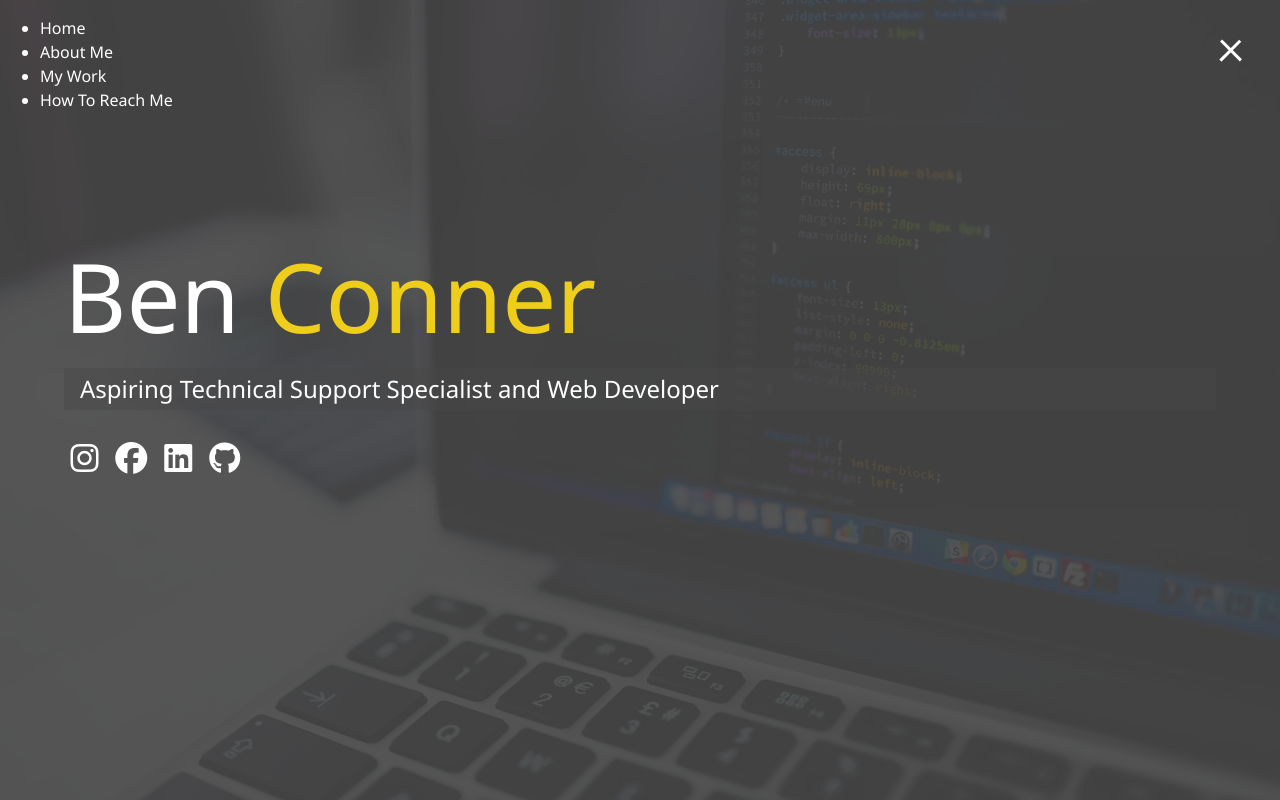
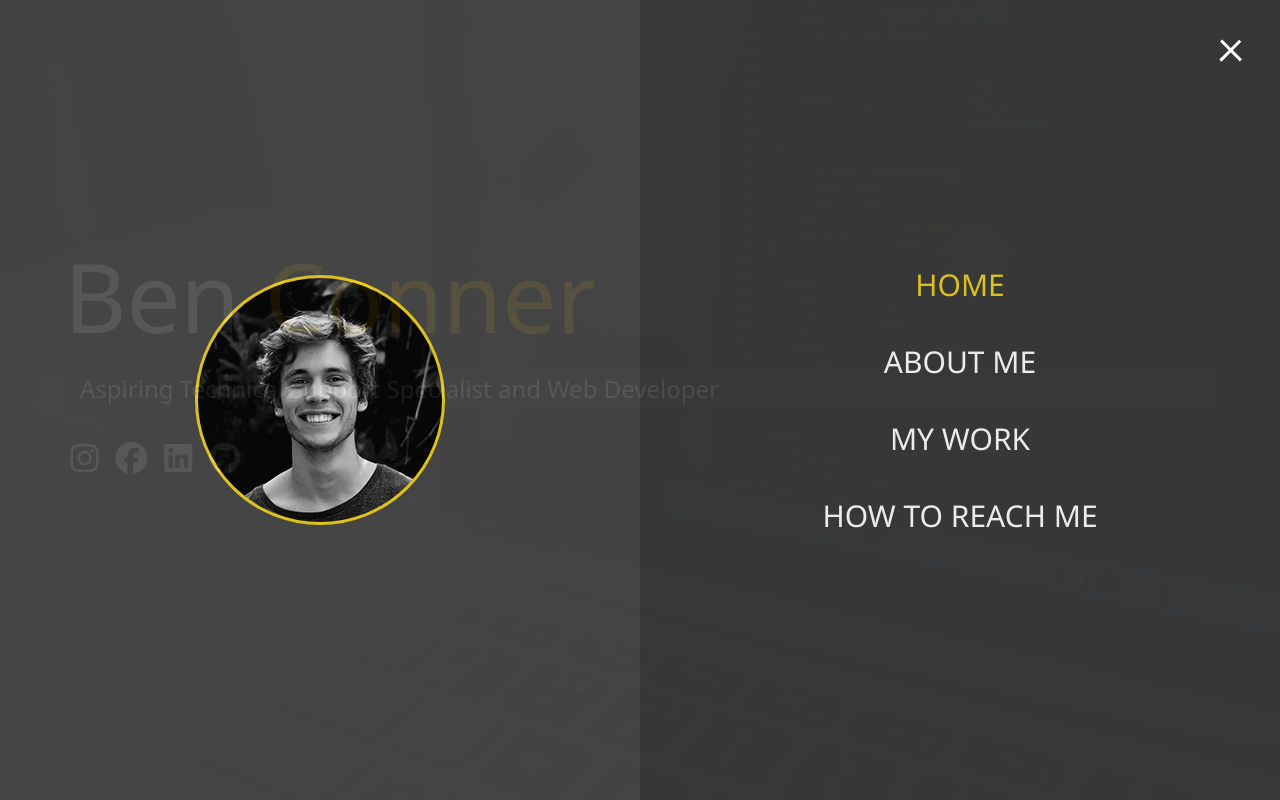
Before and after one commit to BenConner87/Ben-Conner-Portfolio, a plain HTML site: page index.html in a window 1280 px wide. Both pictures are taken after a click on the element 1231 px from the left and 47 px from the top of the page. Drawn offline with Linux system fonts and the light colour scheme.

Commit message:
menu overlay

```diff
--- a/css/main.css
+++ b/css/main.css
@@ -19,6 +19,76 @@
       opacity: 0; }
     .menu-btn.close .btn-line:nth-child(3) {
       transform: rotate(-45deg) translate(7px, -6px); }
+
+.menu {
+  position: fixed;
+  top: 0;
+  width: 100%;
+  opacity: 0.9;
+  visibility: hidden; }
+  .menu.show {
+    visibility: visible; }
+  .menu-branding, .menu-nav {
+    display: flex;
+    flex-flow: column wrap;
+    align-items: center;
+    justify-content: center;
+    float: left;
+    width: 50%;
+    height: 100vh;
+    overflow: hidden; }
+  .menu-nav {
+    margin: 0;
+    padding: 0;
+    background: #373737;
+    list-style: none;
+    transform: translate3d(0, -100%, 0);
+    transition: all 0.5s ease-out; }
+    .menu-nav.show {
+      transform: translate3d(0, 0, 0); }
+  .menu-branding {
+    background: #444;
+    transform: translate3d(0, 100%, 0);
+    transition: all 0.5s ease-out; }
+    .menu-branding.show {
+      transform: translate3d(0, 0, 0); }
+    .menu-branding .portrait {
+      width: 250px;
+      height: 250px;
+      background: url(../img/portrait.jpeg);
+      border-radius: 50%;
+      border: solid 3px #eece1a; }
+  .menu .nav-item {
+    transform: translate3d(600px, 0, 0);
+    transition: all 0.5s ease-out; }
+    .menu .nav-item.show {
+      transform: translate3d(0, 0, 0); }
+    .menu .nav-item.current > a {
+      color: #eece1a; }
+  .menu .nav-link {
+    display: inline-block;
+    position: relative;
+    font-size: 30px;
+    text-transform: uppercase;
+    padding: 1rem 0;
+    font-weight: 300;
+    color: #fff;
+    text-decoration: none;
+    transition: all 0.5s ease-out; }
+    .menu .nav-link:hover {
+      color: #eece1a; }
+
+.nav-item:nth-child(1) {
+  transition-delay: 0.1s; }
+
+.nav-item:nth-child(2) {
+  transition-delay: 0.2s; }
+
+.nav-item:nth-child(3) {
+  transition-delay: 0.3s; }
+
+.nav-item:nth-child(4) {
+  transition-delay: 0.4s; }
 
 * {
   box-sizing: border-box; }
--- a/index.html
+++ b/index.html
@@ -21,7 +21,7 @@
                 <div class="portrait"></div>
             </div>
             <ul class="menu-nav">
-                <li class="nav-item">
+                <li class="nav-item current">
                     <a href="/" class="nav-link">
                         Home
                     </a>
```
